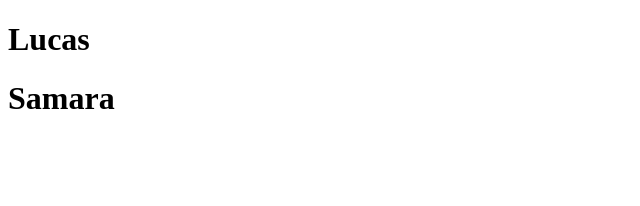
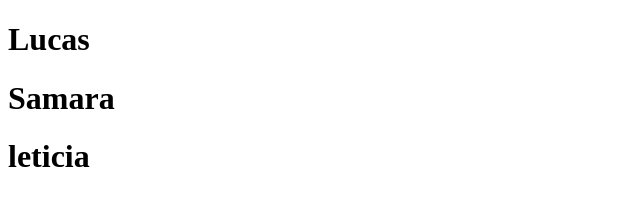
Before and after one commit to Lucassimaog6/pipipipopopo, a plain HTML site: page index.html in a window 1280 px wide. Shown: the whole page, without its empty margins (0-640 px from the left). Drawn offline with Linux system fonts and the light colour scheme.

Commit message:
meu nome

```diff
--- a/index.html
+++ b/index.html
@@ -12,6 +12,7 @@
     <!-- cada um cria um H1 com seu nome -->
     <h1>Lucas</h1>
     <h1>Samara</h1>
+    <h1>leticia</h1>
 </body>
 
 </html>
```
